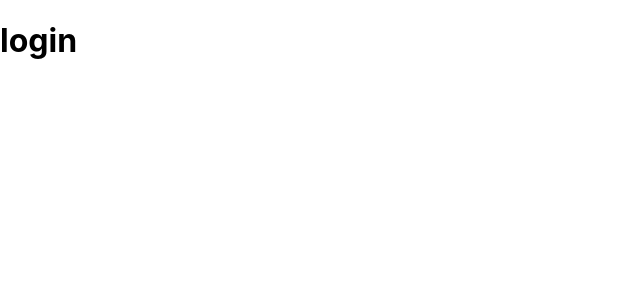
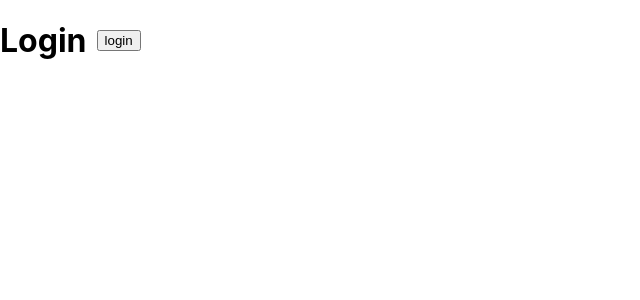
Before and after one commit to ElenaBoyko1992/cards, a React (Create React App) app: page /login in a window 1280 px wide. Shown: the top 300 px of the page, without its empty margins (0-640 px from the left). Built offline with nearby package versions, Linux system fonts and the light colour scheme.

Commit message:
25.05.2023

```diff
--- /dev/null
+++ b/src/common/utils/create-app-async-thunk.ts
@@ -0,0 +1,8 @@
+import { createAsyncThunk } from "@reduxjs/toolkit";
+import { AppDispatch, RootState } from "app/store";
+
+export const createAppAsyncThunk = createAsyncThunk.withTypes<{
+  state: RootState;
+  dispatch: AppDispatch;
+  rejectValue: unknown;
+}>();
--- a/src/features/auth/auth.api.ts
+++ b/src/features/auth/auth.api.ts
@@ -3,14 +3,40 @@ import { instance } from "common/api/common.api";
 export const authApi = {
   register() {
     const payload = {
-      email: "nya-admin@nya.nya",
+      email: "2Boyko@mail.ru",
       password: "1qazxcvBG",
     };
-    return instance.post("auth/register", payload);
+    return instance.post<RegisterResponseType>("auth/register", payload);
+  },
+  login(payload: ArgLoginType) {
+    return instance.post<ProfileType>("/auth/login", payload);
   },
 };
 
-export type ArgRegisterType = {
+//types
+export type ArgLoginType = {
   email: string;
   password: string;
+  rememberMe: boolean;
 };
+
+export type ArgRegisterType = Omit<ArgLoginType, "rememberMe">;
+
+export type RegisterResponseType = {
+  addedUser: Omit<ProfileType, "token" | "tokenDeathTime">;
+};
+
+export type ProfileType = {
+  _id: string;
+  email: string;
+  rememberMe: boolean;
+  isAdmin: boolean;
+  name: string;
+  verified: boolean;
+  publicCardPacksCount: number;
+  created: string;
+  updated: string;
+  __v: number;
+  token: string;
+  tokenDeathTime: number;
+};
--- a/src/features/auth/auth.slice.ts
+++ b/src/features/auth/auth.slice.ts
@@ -1,17 +1,31 @@
-import { createAsyncThunk, createSlice } from "@reduxjs/toolkit";
-import { ArgRegisterType, authApi } from "features/auth/auth.api";
+import { createAsyncThunk, createSlice, PayloadAction } from "@reduxjs/toolkit";
+import { ArgLoginType, ArgRegisterType, authApi, ProfileType } from "features/auth/auth.api";
+import { createAppAsyncThunk } from "common/utils/create-app-async-thunk";
 
-const register = createAsyncThunk<void, ArgRegisterType>("auth/register", (arg, thunkAPI) => {
+const register = createAppAsyncThunk<void, ArgRegisterType>("auth/register", (arg, thunkAPI) => {
   authApi.register().then((res) => {
-    debugger;
+    console.log(res);
   });
+});
+
+const login = createAppAsyncThunk<{ profile: ProfileType }, ArgLoginType>("auth/login", async (arg, thunkAPI) => {
+  const res = await authApi.login(arg);
+  return { profile: res.data };
 });
 
 const slice = createSlice({
   name: "auth",
-  initialState: {},
+  initialState: {
+    profile: null as ProfileType | null,
+  },
   reducers: {},
+  extraReducers: (builder) => {
+    builder.addCase(login.fulfilled, (state, action) => {
+      state.profile = action.payload.profile;
+    });
+  },
 });
 
 export const authReducer = slice.reducer;
-export const authThunks = { register };
+export const authThunks = { register, login };
+const authActions = slice.actions;
--- /dev/null
+++ b/src/features/auth/login/Login.module.css
@@ -0,0 +1,5 @@
+.container {
+    display: flex;
+    align-items: center;
+    gap: 10px;
+}
--- /dev/null
+++ b/src/features/auth/login/Login.tsx
@@ -0,0 +1,18 @@
+import { useAppDispatch } from "app/hooks";
+import { authThunks } from "features/auth/auth.slice";
+import s from "features/auth/login/Login.module.css";
+
+export const Login = () => {
+  const dispatch = useAppDispatch();
+
+  const loginHandler = () => {
+    dispatch(authThunks.login({ email: "2Boyko@mail.ru", password: "1qazxcvBG", rememberMe: true }));
+  };
+
+  return (
+    <div className={s.container}>
+      <h1>Login</h1>
+      <button onClick={loginHandler}>login</button>
+    </div>
+  );
+};
--- a/src/features/auth/register/Register.tsx
+++ b/src/features/auth/register/Register.tsx
@@ -6,7 +6,7 @@ export const Register = () => {
   const dispatch = useAppDispatch();
 
   const registerHandler = () => {
-    dispatch(authThunks.register({ email: "nya-admin@nya.nya", password: "1qazxcvBG" }));
+    dispatch(authThunks.register({ email: "2Boyko@mail.ru", password: "1qazxcvBG" }));
   };
 
   return (
--- a/src/index.tsx
+++ b/src/index.tsx
@@ -7,6 +7,7 @@ import reportWebVitals from "./reportWebVitals";
 import "./index.css";
 import { createBrowserRouter, RouterProvider } from "react-router-dom";
 import { Register } from "features/auth/register/Register";
+import { Login } from "features/auth/login/Login";
 
 const router = createBrowserRouter([
   {
@@ -15,7 +16,7 @@ const router = createBrowserRouter([
   },
   {
     path: "/login",
-    element: <h1>login</h1>,
+    element: <Login />,
   },
   {
     path: "/register",
```
